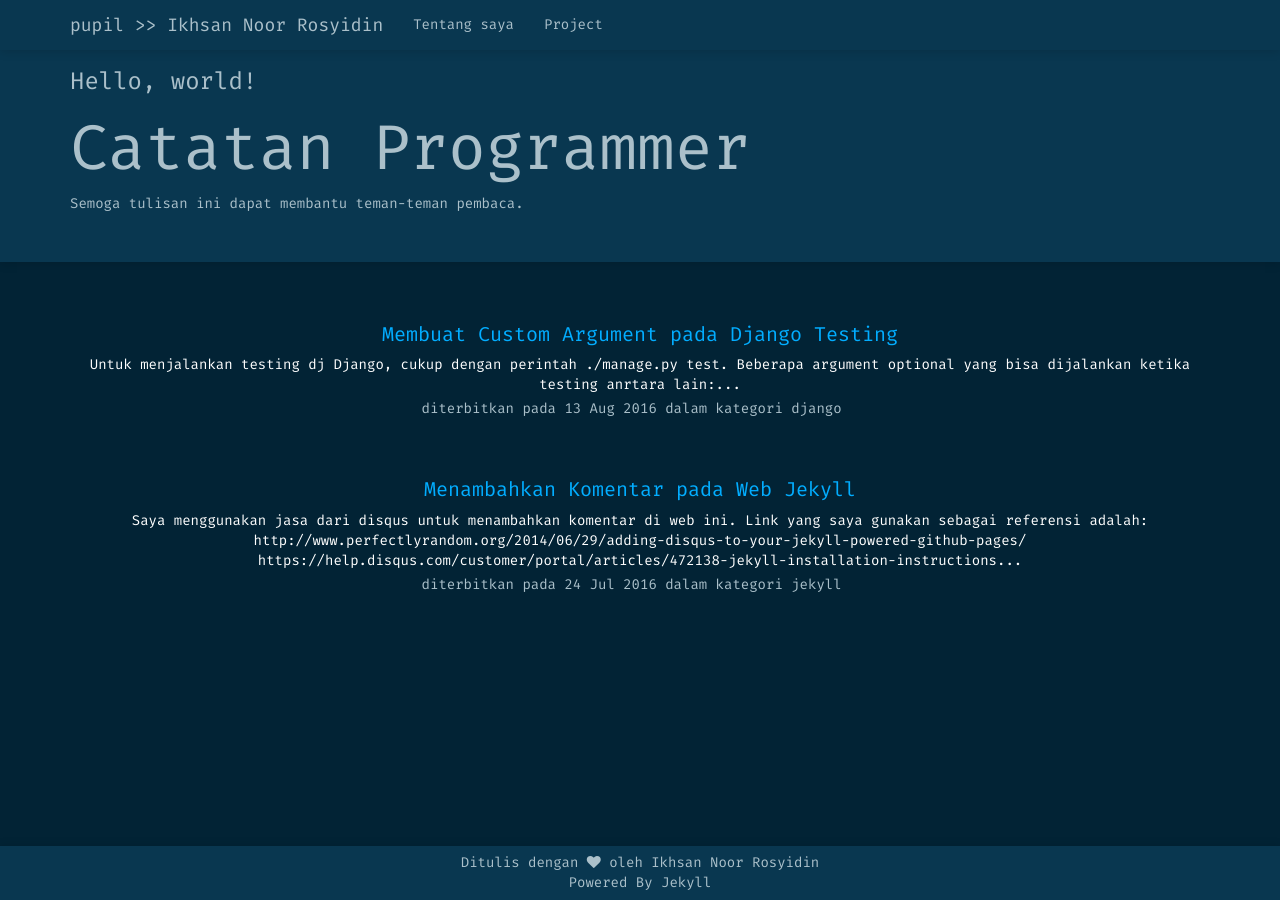
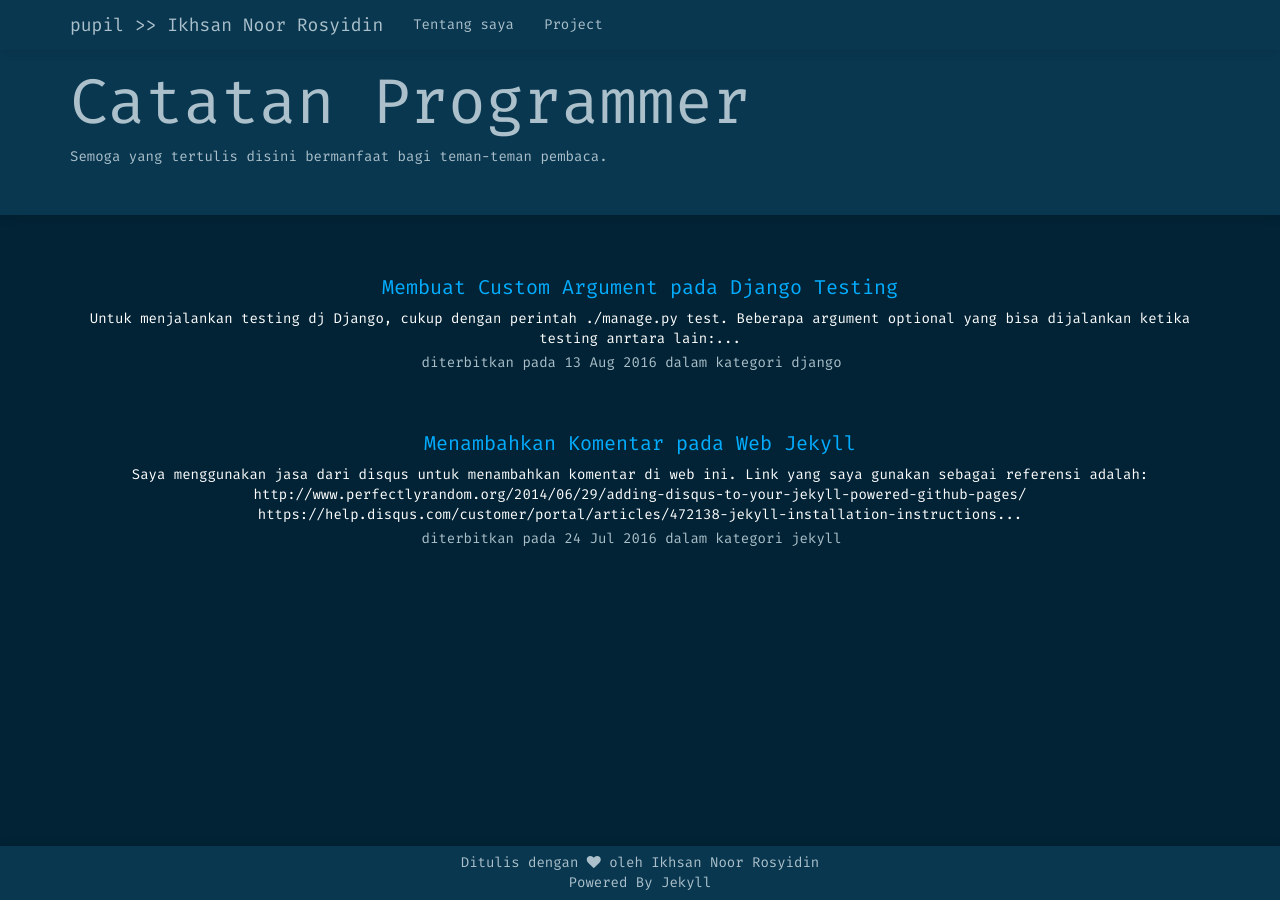
Before and after one commit to essanpupil/pupil.id, a Jekyll site: the page built from index.html, in a window 1280 px wide. Built offline with Jekyll 4.4.1, drawn with Linux system fonts in a browser that asks for light colours; nearby versions of some CDN libraries; some web fonts are replaced.

Commit message:
Edit description

```diff
--- a/_config.yml
+++ b/_config.yml
@@ -10,7 +10,7 @@ title: pupil >> Ikhsan Noor Rosyidin
 email: jakethitam1985@gmail.com
 
 #write html inside the double quotes to display in jumbotron
-description: "<h3>Hello, world!</h3><h1>Catatan Programmer</h1>Semoga tulisan ini dapat membantu teman-teman pembaca."
+description: "<h1>Catatan Programmer</h1>Semoga yang tertulis disini bermanfaat bagi teman-teman pembaca."
 
 
 
```
